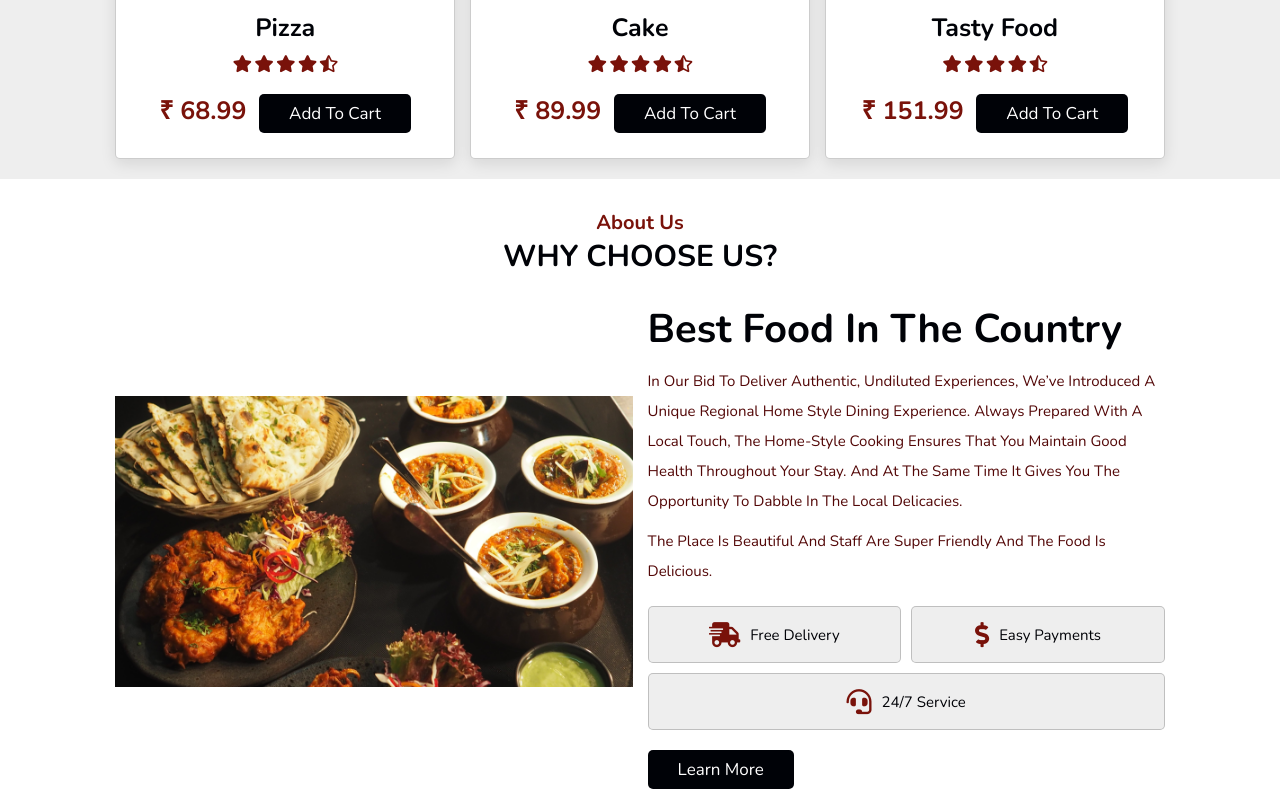
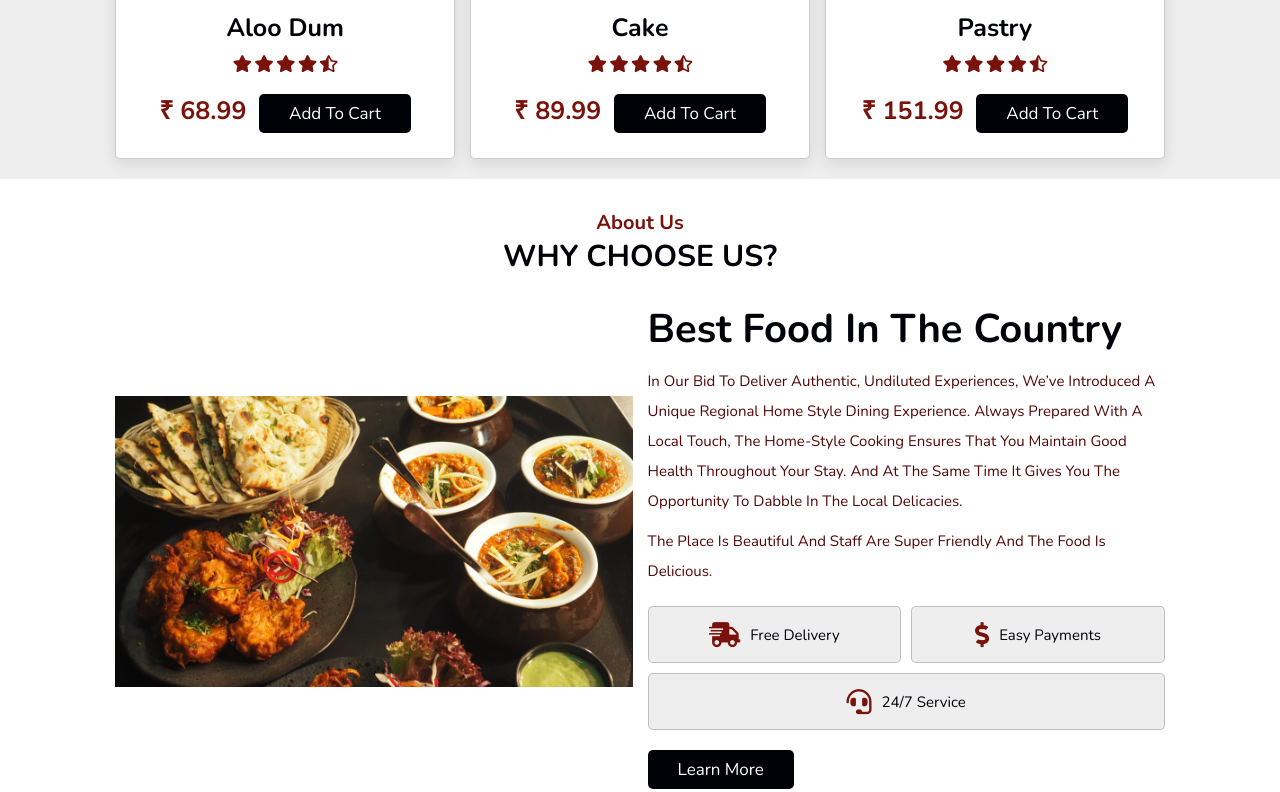
Before and after one commit to ektasharma06/maharaja, a plain HTML site: page index.html in a window 1280 px wide. Shown: the part 1238-2030 px from the top of the page. Drawn offline with nearby package versions, Linux system fonts and the light colour scheme.

Commit message:
Update index.html

```diff
--- a/index.html
+++ b/index.html
@@ -166,7 +166,7 @@
             <a href="#" class="fas fa-heart"></a>
             <a href="#" class="fas fa-eye"></a>
             <img src="images/pexels-asit-naskar-9809033.jpg" alt="">
-            <h3>Pizza</h3>
+            <h3> aloo dum</h3>
             <div class="stars">
                 <i class="fas fa-star"></i>
                 <i class="fas fa-star"></i>
@@ -198,7 +198,7 @@
             <a href="#" class="fas fa-heart"></a>
             <a href="#" class="fas fa-eye"></a>
             <img src="images/pexels-abhinav-goswami-291528.jpg" alt="">
-            <h3>tasty food</h3>
+            <h3> Pastry </h3>
             <div class="stars">
                 <i class="fas fa-star"></i>
                 <i class="fas fa-star"></i>
@@ -420,7 +420,7 @@
                     <i class="fas fa-star"></i>
                     <i class="fas fa-star-half-alt"></i>
                 </div>
-                <h3> Aloo Dum </h3>
+                <h3> Pizza </h3>
                 <p>Lorem ipsum dolor sit, amet consectetur adipisicing elit. Excepturi, accusantium.</p>
                 <a href="#" class="btn">add to cart</a>
                 <span class="price">₹ 129.99</span>
```
